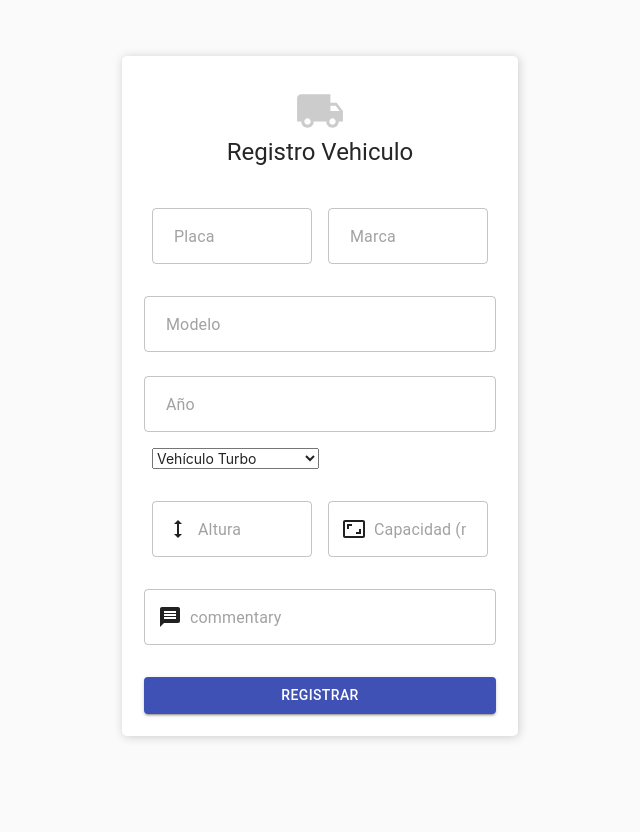
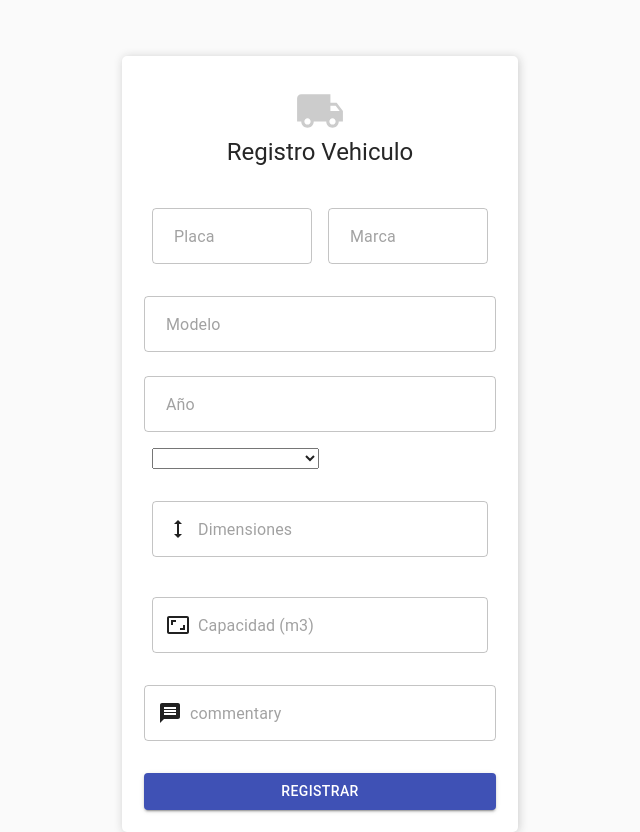
Before and after one commit to csepulvedaz/mudaya, a React (Create React App) app: page /vehiculo in a window 1280 px wide. Shown: the whole page, without its empty margins (320-960 px from the left). Before the commit the page ends 800 px from the top, so only its background shows below. Built offline with nearby package versions, Linux system fonts and the light colour scheme.

Commit message:
:sparkles::zap: Activa la mutacion y la validacion en registro formulario

```diff
--- a/src/pages/VehicleForm.js
+++ b/src/pages/VehicleForm.js
@@ -17,8 +17,8 @@ import { CREATE_VEHICLE } from "../graphql/mutations";
 import HeightIcon from "@material-ui/icons/Height";
 import AspectRatioIcon from "@material-ui/icons/AspectRatio";
 import MessageIcon from "@material-ui/icons/Message";
+import { findByLabelText } from "@testing-library/react";
 
-//let history = useHistory();
 const useStyles = makeStyles((theme) => ({
   "@global": {
     body: {
@@ -74,20 +74,20 @@ const useStyles = makeStyles((theme) => ({
     fontSize: "16px",
   },
 }));
-
+const types = [
+  "",
+  "Vehículo Turbo",
+  "Camión Sencillo",
+  "Doble Troque",
+  "Cuatro Manos",
+  "Minimula",
+  "Tractomula 2 Troques",
+  "Tractomula 3 Troques",
+];
 const VehicleForm = (props) => {
   const classes = useStyles();
   const [createVehicle] = useMutation(CREATE_VEHICLE);
-
-  //   function validateCapacidad(value) {
-  //     let error;
-  //     if (!value) {
-  //       error = "Required";
-  //     } else if (/^[0-9]{1,}(\.[0-9]+)?$/i.test(value)) {
-  //       error = "Invalida capacidad";
-  //     }
-  //     return error;
-  //   }
+  let history = useHistory();
 
   const toPrincipal = async (values) => {
     alert(JSON.stringify(values, null, 2));
@@ -102,6 +102,7 @@ const VehicleForm = (props) => {
       commentary: values.commentary,
       idDriver: values.idDriver,
     };
+    history.push("/principal");
     return await createVehicle({
       variables: { input },
     });
@@ -129,27 +130,36 @@ const VehicleForm = (props) => {
             commentary: "",
           }}
           validationSchema={Yup.object({
-            _id: Yup.string().required("Requerido").max(7, "Placa invalida"),
-            brand: Yup.string().required("Requerido"),
-            model: Yup.string().required("Requerido"),
-            year: Yup.number()
-              .required("Requerido")
-              .typeError("Ingrese números"),
-            type: Yup.string().required("Requerido"),
-            dimensions: Yup.number()
-              .required("Requerido")
-              .typeError("Ingrese números"),
-            capacity: Yup.number()
-              .required("Requerido")
-              .typeError("Solo Números"),
+            _id: Yup.string()
+              .required("!")
+              .max(7, "Invalida")
+              .matches(/^(([a-z]|[A-Z]){3}(\-[0-9]{3}){1})$/, {
+                message: "Mal",
+              }),
+            brand: Yup.string().required("!"),
+            model: Yup.string().required("!"),
+            year: Yup.number().required("!").max(2020, "!").typeError("!"),
+            type: Yup.string().required("!"),
+            dimensions: Yup.string()
+              .required("!")
+              .matches(/^(([0-9]){2}(\x[0-9]{2})(\x[0-9]{2}){1})$/, {
+                message: "Mal",
+              })
+              .typeError("!"),
+            capacity: Yup.string()
+              .required("!")
+              .matches(/^(([0-9]){2}(\x[0-9]{2})(\x[0-9]{2}){1})$/, {
+                message: "Mal",
+              })
+              .typeError("!"),
             commentary: Yup.string()
-              .required("Requerido")
+              .required("!")
               .max(10, "Debe ser de 10 caracteres o menos"),
           })}
           onSubmit={(values) => {
+            values._id = values._id.toLowerCase();
             values.year = parseInt(values.year);
-            values.capacity = parseInt(values.capacity);
-            values.idDriver = 123;
+            values.idDriver = 123; //Esto llegaria por los props
             toPrincipal(values);
           }}
         >
@@ -305,25 +315,17 @@ const VehicleForm = (props) => {
                       ),
                     }}
                   >
-                    <option value="Vehículo Turbo">Vehículo Turbo</option>
-                    <option value="Camión Sencillo">Camión Sencillo</option>
-                    <option value="Doble Troque">Doble Troque</option>
-                    <option value="Cuatro Manos">Cuatro Manos</option>
-                    <option value="Minimula">Minimula</option>
-                    <option value="Tractomula 2 Troques">
-                      Tractomula 2 Troques
-                    </option>
-                    <option value="Tractomula 3 Troques">
-                      Tractomula 3 Troques
-                    </option>
+                    {types.map((something, index) => (
+                      <option value={types[index]}>{types[index]}</option>
+                    ))}
                   </Field>
                 </Grid>
-                <Grid item xs={12} sm={6}>
+                <Grid item xs={12} sm={12}>
                   <TextField
                     fullWidth
                     variant="outlined"
                     margin="normal"
-                    placeholder="Altura"
+                    placeholder="Dimensiones"
                     name="dimensions"
                     type="dimensions"
                     {...formik.getFieldProps("dimensions")}
@@ -349,12 +351,12 @@ const VehicleForm = (props) => {
                     }}
                   />
                 </Grid>
-                <Grid item xs={12} sm={6}>
+                <Grid item xs={12} sm={12}>
                   <TextField
                     fullWidth
                     variant="outlined"
                     margin="normal"
-                    placeholder="Capacidad (m2)"
+                    placeholder="Capacidad (m3)"
                     name="capacity"
                     // validate={validateCapacidad}
                     type="capacity"
```
Lines whose indentation alone changed are shown as unchanged.
